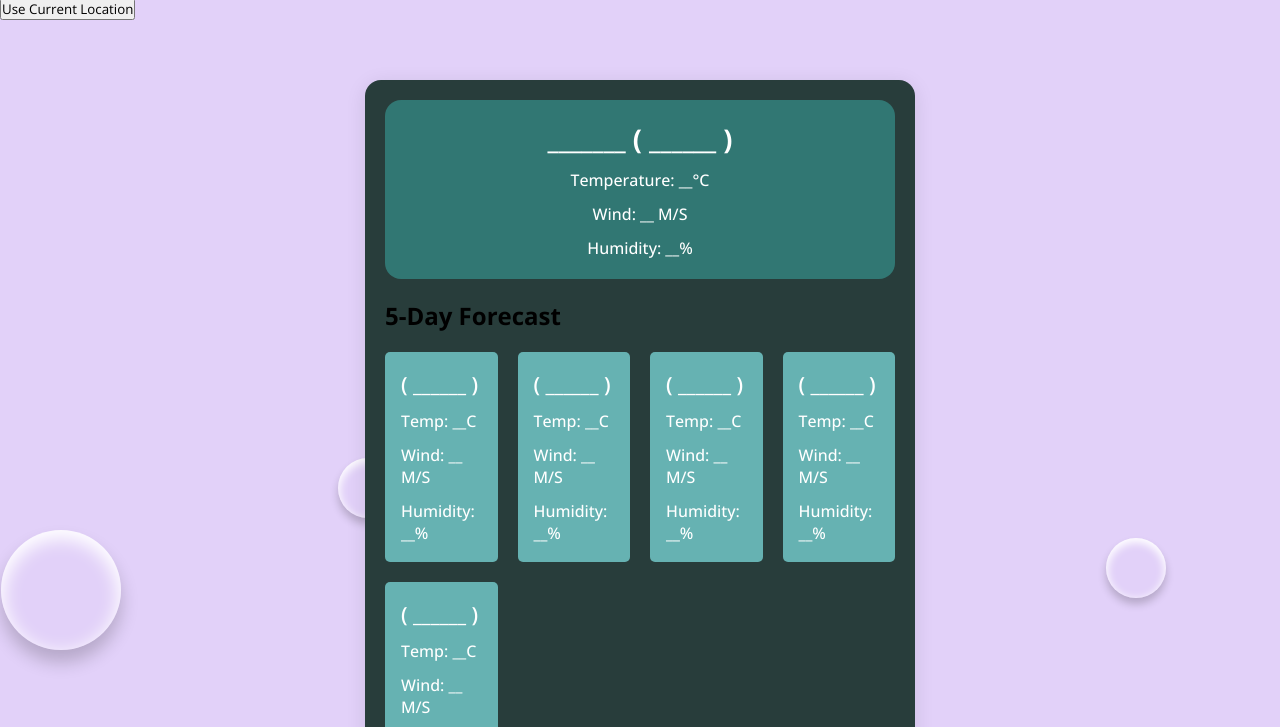
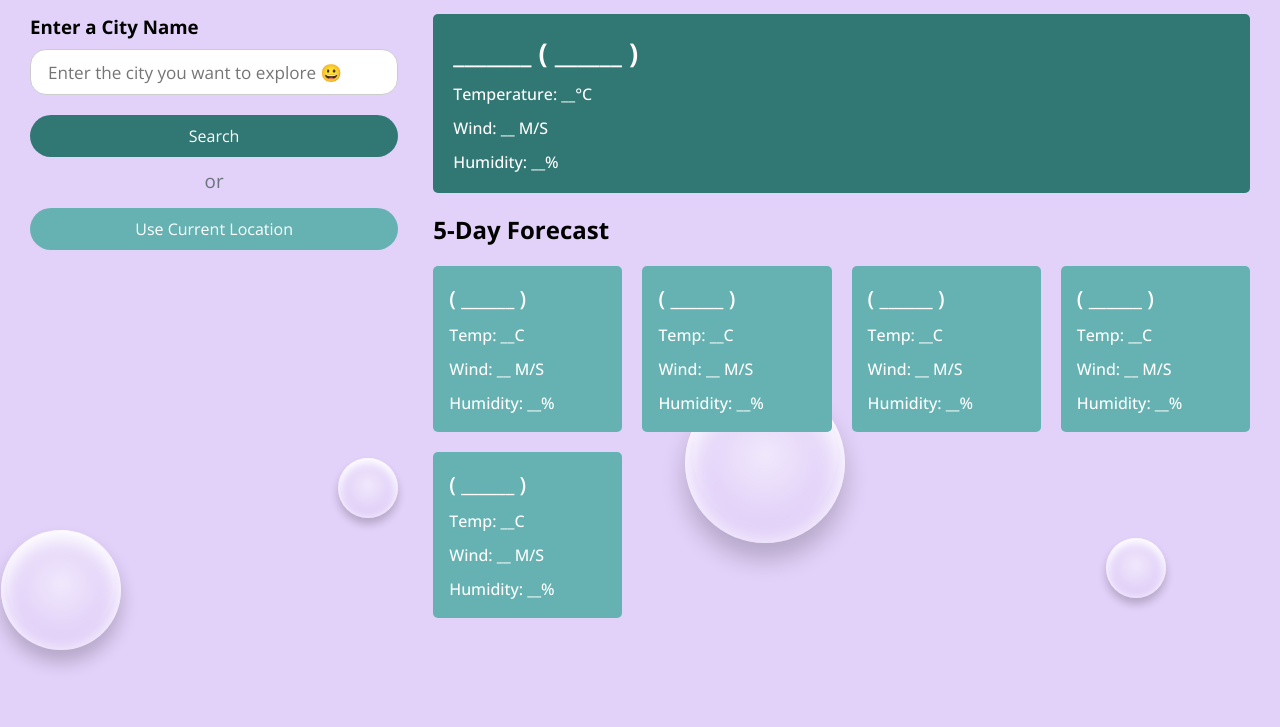
Before and after one commit to KavyaSingh236/Tempsat, a plain HTML site: page index.html in a window 1280 px wide. Shown: the part 94-821 px from the top of the page. After the commit the page ends 800 px from the top, so only its background shows below. Drawn offline with nearby package versions, Linux system fonts and the light colour scheme.

Commit message:
Update style.css

```diff
--- a/style.css
+++ b/style.css
@@ -7,7 +7,7 @@
   font-family: 'Open Sans', sans-serif;
 }
 body {
-  background: #E2D1F9;
+  background:#E2D1F9;
 }
 #background-wrap {
   bottom: 0;
@@ -49,28 +49,28 @@ body {
 
 @-webkit-keyframes sideWays {
   0% {
-    margin-left: 0px;
+      margin-left:0px;
   }
   100% {
-    margin-left: 50px;
+      margin-left:50px;
   }
 }
 
 @-moz-keyframes sideWays {
   0% {
-    margin-left: 0px;
+      margin-left:0px;
   }
   100% {
-    margin-left: 50px;
+      margin-left:50px;
   }
 }
 
 @keyframes sideWays {
   0% {
-    margin-left: 0px;
+      margin-left:0px;
   }
   100% {
-    margin-left: 50px;
+      margin-left:50px;
   }
 }
 
@@ -223,45 +223,107 @@ body {
 }
 
 .bubble:after {
-  background: -moz-radial-gradient(center, ellipse cover, rgba(255, 255, 255, 0.5) 0%, rgba(255, 255, 255, 0) 70%);
-  background: -webkit-gradient(radial, center center, 0px, center center, 100%, color-stop(0%, rgba(255, 255, 255, 0.5)), color-stop(70%, rgba(255, 255, 255, 0)));
-  background: -webkit-radial-gradient(center, ellipse cover, rgba(255, 255, 255, 0.5) 0%, rgba(255, 255, 255, 0) 70%);
-  background: -o-radial-gradient(center, ellipse cover, rgba(255, 255, 255, 0.5) 0%, rgba(255, 255, 255, 0) 70%);
-  background: -ms-radial-gradient(center, ellipse cover, rgba(255, 255, 255, 0.5) 0%, rgba(255, 255, 255, 0) 70%);
-  background: radial-gradient(ellipse at center, rgba(255, 255, 255, 0.5) 0%, rgba(255, 255, 255, 0) 70%);
+  background: -moz-radial-gradient(center, ellipse cover,  rgba(255,255,255,0.5) 0%, rgba(255,255,255,0) 70%); /* FF3.6+ */
+  background: -webkit-gradient(radial, center center, 0px, center center, 100%, color-stop(0%,rgba(255,255,255,0.5)), color-stop(70%,rgba(255,255,255,0))); /* Chrome,Safari4+ */
+  background: -webkit-radial-gradient(center, ellipse cover,  rgba(255,255,255,0.5) 0%,rgba(255,255,255,0) 70%); /* Chrome10+,Safari5.1+ */
+  background: -o-radial-gradient(center, ellipse cover,  rgba(255,255,255,0.5) 0%,rgba(255,255,255,0) 70%); /* Opera 12+ */
+  background: -ms-radial-gradient(center, ellipse cover,  rgba(255,255,255,0.5) 0%,rgba(255,255,255,0) 70%); /* IE10+ */
+  background: radial-gradient(ellipse at center,  rgba(255,255,255,0.5) 0%,rgba(255,255,255,0) 70%); /* W3C */
+  filter: progid:DXImageTransform.Microsoft.gradient( startColorstr='#80ffffff', endColorstr='#00ffffff',GradientType=1 ); /* IE6-9 fallback on horizontal gradient */
 
 -webkit-border-radius: 50%;
 -moz-border-radius: 50%;
 border-radius: 50%;
 
-  content: '';
-  height: 100%;
+  -webkit-box-shadow: inset 0 20px 30px rgba(255, 255, 255, 0.3);
+-moz-box-shadow: inset 0 20px 30px rgba(255, 255, 255, 0.3);
+box-shadow: inset 0 20px 30px rgba(255, 255, 255, 0.3);
+
+content: "";
+  height: 180px;
+left: 10px;
+position: absolute;
+width: 180px;
+}
+
+
+
+h1 {
+  background:#317773;
+  font-size: 1.75rem;
+  text-align: center;
+  padding: 20px 0;
+  color: #fff;
+}
+.container {
+  display: flex;
+  gap: 35px;
+  padding: 30px;
+}
+.weather-input {
+  width: 550px;
+}
+.weather-input input {
+  height: 46px;
+  width: 100%;
+  outline: none;
+  font-size: 1.07rem;
+  padding: 0 17px;
+  margin: 10px 0 20px 0;
+  border-radius:1rem;
+  border: 1px solid #ccc;
+}
+.weather-input input:focus {
+  padding: 0 16px;
+  border: 2px solid #317773;
+}
+.weather-input .separator {
+  height: 1px;
+  width: 100%;
+  margin: 25px 0;
+  display: flex;
+  align-items: center;
+  justify-content: center;
+
+}
+.weather-input .separator::before{
+  content: "or";
+  color: #6C757D;
+  font-size: 1.18rem;
+  padding: 0 15px;
+  margin-top: -4px;
+}
+.weather-input button {
+  width: 100%;
+  padding: 10px 0;
+  cursor: pointer;
+  outline: none;
+  border: none;
+  border-radius:2rem;
+  font-size: 1rem;
+  color: #fff;
+  background: #317773;
+  transition: 0.2s ease;
+}
+.weather-input .search-btn:hover {
+  background: #317773;
+}
+.weather-input .location-btn {
+  background:#66B2B2;
+}
+.weather-input .location-btn:hover {
+  background:#66B2B2;
+}
+.weather-data {
   width: 100%;
 }
-
-.weather-data {
-  width: 100%;
-  max-width: 550px;
-  margin: 60px auto;
-  padding: 20px;
-  background: #283d3b;
-  border-radius: 1rem;
-  box-shadow: 0px 4px 20px rgba(0, 0, 0, 0.1);
-}
-
-.weather-data h1 {
-  color: #ffffff;
-  text-align: center;
-  font-size: 2.5rem;
-  margin-bottom: 20px;
-}
-
 .weather-data .current-weather {
   color: #fff;
   background: #317773;
-  border-radius: 1rem;
-  padding: 20px;
-  text-align: center;
+  border-radius: 5px;
+  padding: 20px 70px 20px 20px;
+  display: flex;
+  justify-content: space-between;
 }
 .current-weather h2 {
   font-weight: 700;
```
Lines whose indentation alone changed are shown as unchanged.
